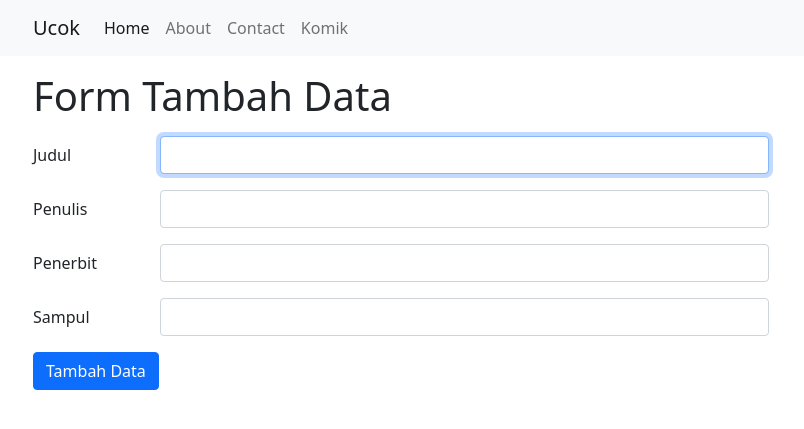
After one commit to Cokro04/crud_codeigniter4, a CodeIgniter 4 app: template app/Views/komik/create.php in a window 1280 px wide. The commit adds this page. Shown: the top 429 px of the page, without its empty margins (49-853 px from the left). Run offline with PHP 8.4 and a stand-in for CodeIgniter, Linux system fonts and the light colour scheme; the template is opened without the code that fills it, so the values that code supplies are empty; some libraries are stand-ins or nearby versions.

Commit message:
menambah validation form

```diff
--- a/app/Config/Routes.php
+++ b/app/Config/Routes.php
@@ -33,7 +33,7 @@ $routes->setAutoRoute(true);
 // route since we don't have to scan directories.
 $routes->get('/', 'Pages::index');
 
-$routes->get('/komik/(:segment)', 'Komik::detail/$1');
+// $routes->get('/komik/(:segment)', 'Komik::detail/$1');
 
 /**
  * --------------------------------------------------------------------
--- a/app/Models/KomikModel.php
+++ b/app/Models/KomikModel.php
@@ -8,6 +8,7 @@ class KomikModel extends Model
 {
   protected $table      = 'komik';
   protected $useTimestamps = true;
+  protected $allowedFields = ['judul', 'slug', 'penulis', 'penerbit', 'sampul'];
 
   public function getKomik($slug = false)
   {
--- /dev/null
+++ b/app/Views/komik/create.php
@@ -0,0 +1,43 @@
+<?= $this->extend('layout/template'); ?>
+
+<?= $this->section('content'); ?>
+<div class="container">
+  <div class="row">
+    <div class="col-8">
+      <h1 class="my-3">Form Tambah Data</h1>
+
+      <form action="/komik/save" method="post">
+        <?= csrf_field(); ?>
+        <div class="row mb-3">
+          <label for="judul" class="col-sm-2 col-form-label">Judul</label>
+          <div class="col-sm-10">
+            <input type="text" class="form-control <?= ($validation->hasError('judul')) ? 'is-invalid' : ''; ?>" id="judul" name="judul" autofocus value="<?= old('judul'); ?>">
+            <div class="invalid-feedback">
+              <?= $validation->getError('judul'); ?>
+            </div>
+          </div>
+        </div>
+        <div class="row mb-3">
+          <label for="penulis" class="col-sm-2 col-form-label">Penulis</label>
+          <div class="col-sm-10">
+            <input type="text" class="form-control" id="penulis" name="penulis" value="<?= old('penulis'); ?>">
+          </div>
+        </div>
+        <div class="row mb-3">
+          <label for="penerbit" class="col-sm-2 col-form-label">Penerbit</label>
+          <div class="col-sm-10">
+            <input type="text" class="form-control" id="penerbit" name="penerbit" value="<?= old('penerbit'); ?>">
+          </div>
+        </div>
+        <div class="row mb-3">
+          <label for="sampul" class="col-sm-2 col-form-label">Sampul</label>
+          <div class="col-sm-10">
+            <input type="text" class="form-control" id="sampul" name="sampul" value="<?= old('sampul'); ?>">
+          </div>
+        </div>
+        <button type="submit" class="btn btn-primary">Tambah Data</button>
+      </form>
+    </div>
+  </div>
+</div>
+<?= $this->endSection(); ?>
```
Also changed, not shown: app/Controllers/Komik.php (+49 -0 lines), app/Views/komik/index.php (+7 -1 lines).
